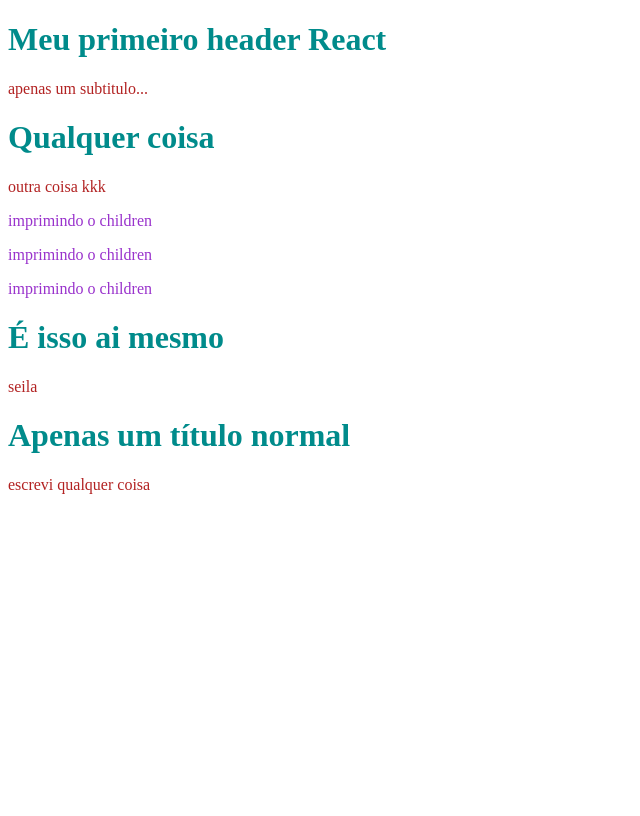
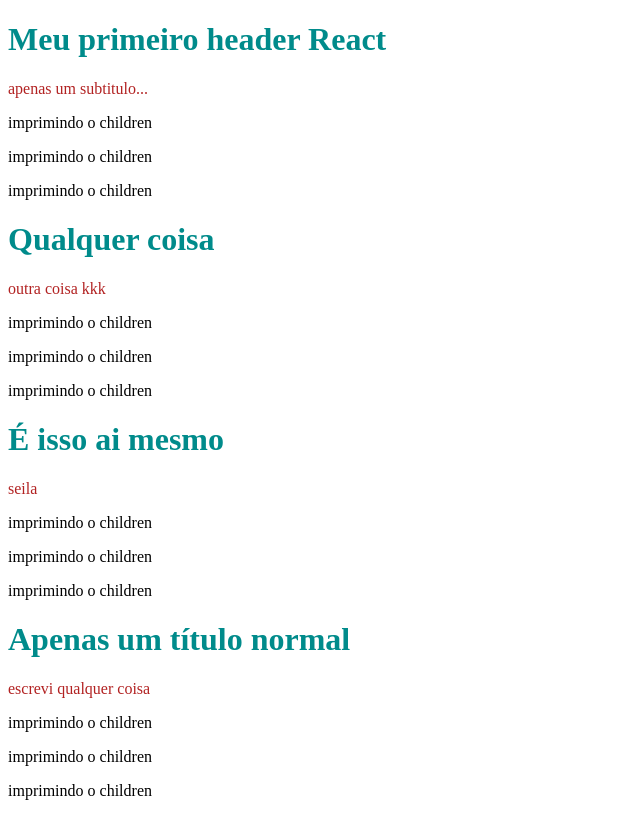
Before and after one commit to ocsoares/Aprendendo-ReactJS, a React (Vite) app: page / in a window 1280 px wide. Shown: the whole page, without its empty margins (0-640 px from the left). Built offline with nearby package versions, Linux system fonts and the light colour scheme.

Commit message:
feat: add children inside to Header component

```diff
--- a/src/App.tsx
+++ b/src/App.tsx
@@ -1,6 +1,5 @@
 // import { useState } from "react";
 
-import { Children } from "./assets/components/Children";
 import { Header } from "./assets/components/Header";
 
 function App() {
@@ -17,11 +16,7 @@ function App() {
         title="Meu primeiro header React"
         subtitle="apenas um subtitulo..."
       />
-      <Header title="Qualquer coisa" subtitle="outra coisa kkk">
-        <Children />
-        <Children />
-        <Children />
-      </Header>
+      <Header title="Qualquer coisa" subtitle="outra coisa kkk" />
       <Header title="É isso ai mesmo" subtitle="seila" />
       <Header
         title="Apenas um título normal"
--- a/src/assets/components/Header.tsx
+++ b/src/assets/components/Header.tsx
@@ -1,4 +1,5 @@
 import { PropsWithChildren } from "react";
+import { Children } from "./Children";
 
 interface IHeaderProps {
   title: string;
@@ -13,6 +14,9 @@ export function Header(props: PropsWithChildren<IHeaderProps>) {
       <h1 style={{ color: "darkcyan" }}>{title}</h1>
       <span style={{ color: "firebrick" }}>{subtitle}</span>
       <p style={{ color: "darkorchid" }}>{children}</p>
+      <Children />
+      <Children />
+      <Children />
     </div>
   );
 }
```
